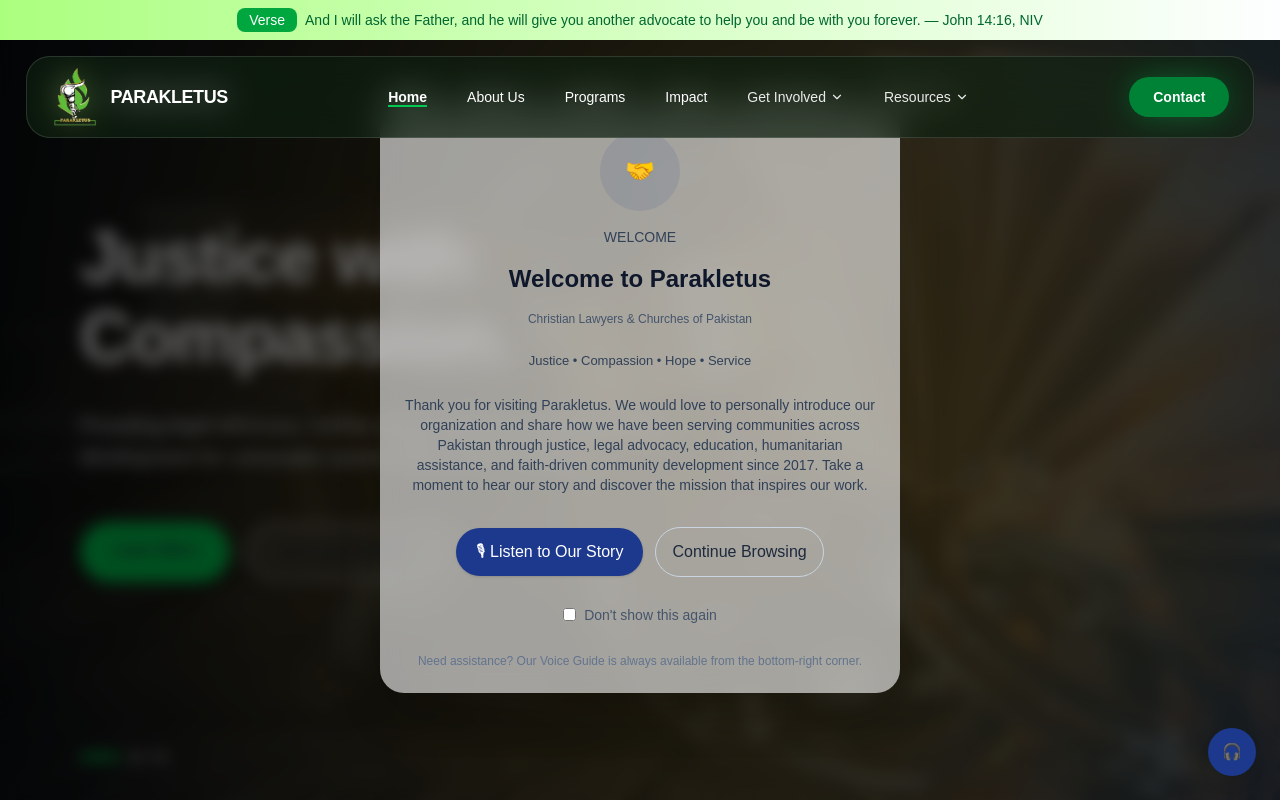
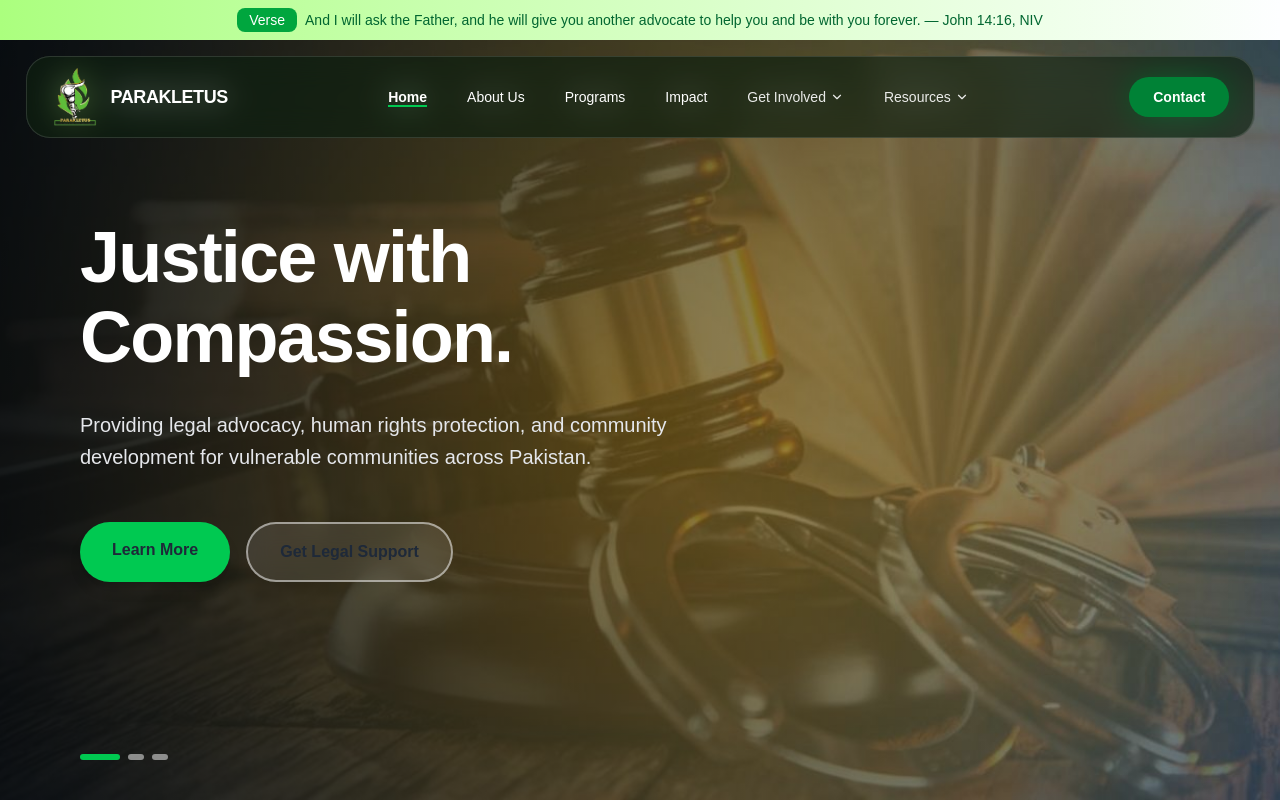
Before and after one commit to jannicaSD/ngo-website, a Next.js app: page / in a window 1280 px wide. Shown: the top 800 px of the page. Built offline with nearby package versions, Linux system fonts and the light colour scheme.

Commit message:
material changes

```diff
--- a/src/component/VoiceGuide.tsx
+++ b/src/component/VoiceGuide.tsx
@@ -1,120 +1,120 @@
-"use client";
+// "use client";
 
-import { useEffect, useRef, useState } from "react";
-import VoicePlayer from "./VoicePlayer";
+// import { useEffect, useRef, useState } from "react";
+// import VoicePlayer from "./VoicePlayer";
 
-export default function VoiceGuide() {
-  const [show, setShow] = useState(false);
-  const [playerOpen, setPlayerOpen] = useState(false);
-  const [dontShow, setDontShow] = useState(false);
-  const [suppressedForever, setSuppressedForever] = useState(false);
-  const timerRef = useRef<number | null>(null);
+// export default function VoiceGuide() {
+//   const [show, setShow] = useState(false);
+//   const [playerOpen, setPlayerOpen] = useState(false);
+//   const [dontShow, setDontShow] = useState(false);
+//   const [suppressedForever, setSuppressedForever] = useState(false);
+//   const timerRef = useRef<number | null>(null);
 
-  useEffect(() => {
-    try {
-      // allow forcing the guide via URL param for testing: ?vg=1
-      const params = new URLSearchParams(window.location.search);
-      if (params.get("vg") === "1") {
-        // show quickly for testing
-        timerRef.current = window.setTimeout(() => setShow(true), 200);
-        return () => { if (timerRef.current) clearTimeout(timerRef.current); };
-      }
-      const suppressed = localStorage.getItem("voiceGuideSuppressUntil");
-      const suppressForever = localStorage.getItem("voiceGuideSuppressForever");
-      const seen = localStorage.getItem("voiceGuideSeen");
-      const now = Date.now();
-      if (suppressForever) {
-        setSuppressedForever(true);
-        return;
-      }
-      if (suppressed && Number(suppressed) > now) return; // suppressed for 30 days
-      if (seen) return; // already shown
+//   useEffect(() => {
+//     try {
+//       // allow forcing the guide via URL param for testing: ?vg=1
+//       const params = new URLSearchParams(window.location.search);
+//       if (params.get("vg") === "1") {
+//         // show quickly for testing
+//         timerRef.current = window.setTimeout(() => setShow(true), 200);
+//         return () => { if (timerRef.current) clearTimeout(timerRef.current); };
+//       }
+//       const suppressed = localStorage.getItem("voiceGuideSuppressUntil");
+//       const suppressForever = localStorage.getItem("voiceGuideSuppressForever");
+//       const seen = localStorage.getItem("voiceGuideSeen");
+//       const now = Date.now();
+//       if (suppressForever) {
+//         setSuppressedForever(true);
+//         return;
+//       }
+//       if (suppressed && Number(suppressed) > now) return; // suppressed for 30 days
+//       if (seen) return; // already shown
 
-      // wait until 5s after load
-      timerRef.current = window.setTimeout(() => setShow(true), 5000);
-      return () => { if (timerRef.current) clearTimeout(timerRef.current); };
-    } catch (e) {
-      // ignore storage errors
-    }
-  }, []);
+//       // wait until 5s after load
+//       timerRef.current = window.setTimeout(() => setShow(true), 5000);
+//       return () => { if (timerRef.current) clearTimeout(timerRef.current); };
+//     } catch (e) {
+//       // ignore storage errors
+//     }
+//   }, []);
 
-  useEffect(() => {
-    if (!show) return;
-    // mark seen so it won't auto-show again
-    try { localStorage.setItem("voiceGuideSeen", "1"); } catch {}
-  }, [show]);
+//   useEffect(() => {
+//     if (!show) return;
+//     // mark seen so it won't auto-show again
+//     try { localStorage.setItem("voiceGuideSeen", "1"); } catch {}
+//   }, [show]);
 
-  const close = (suppressFor30Days = false) => {
-    setShow(false);
-    if (suppressFor30Days) {
-      const until = Date.now() + 30 * 24 * 60 * 60 * 1000;
-      try { localStorage.setItem("voiceGuideSuppressUntil", String(until)); } catch {}
-    }
-    if (dontShow) {
-      // user chose persistent prefererence via checkbox
-      try { localStorage.setItem("voiceGuideSuppressForever", "1"); setSuppressedForever(true); } catch {}
-    }
-  };
+//   const close = (suppressFor30Days = false) => {
+//     setShow(false);
+//     if (suppressFor30Days) {
+//       const until = Date.now() + 30 * 24 * 60 * 60 * 1000;
+//       try { localStorage.setItem("voiceGuideSuppressUntil", String(until)); } catch {}
+//     }
+//     if (dontShow) {
+//       // user chose persistent prefererence via checkbox
+//       try { localStorage.setItem("voiceGuideSuppressForever", "1"); setSuppressedForever(true); } catch {}
+//     }
+//   };
 
-  const openPlayer = () => {
-    setShow(false);
-    setPlayerOpen(true);
-  };
+//   const openPlayer = () => {
+//     setShow(false);
+//     setPlayerOpen(true);
+//   };
 
-  // keyboard accessibility: ESC closes
-  useEffect(() => {
-    const onKey = (e: KeyboardEvent) => {
-      if (e.key === "Escape") setShow(false);
-    };
-    window.addEventListener("keydown", onKey);
-    return () => window.removeEventListener("keydown", onKey);
-  }, []);
+//   // keyboard accessibility: ESC closes
+//   useEffect(() => {
+//     const onKey = (e: KeyboardEvent) => {
+//       if (e.key === "Escape") setShow(false);
+//     };
+//     window.addEventListener("keydown", onKey);
+//     return () => window.removeEventListener("keydown", onKey);
+//   }, []);
 
-  return (
-    <>
-      {show && (
-        <div className="fixed inset-0 z-40 flex items-center justify-center">
-          <div className="absolute inset-0 bg-black/60 backdrop-blur-sm transition-opacity duration-400" aria-hidden />
+//   return (
+//     <>
+//       {show && (
+//         <div className="fixed inset-0 z-40 flex items-center justify-center">
+//           <div className="absolute inset-0 bg-black/60 backdrop-blur-sm transition-opacity duration-400" aria-hidden />
 
-          <div role="dialog" aria-modal="true" aria-labelledby="vg-heading" className="relative z-50 max-w-[520px] w-full mx-4 rounded-[24px] bg-white/60 backdrop-blur-md shadow-2xl p-6 text-slate-900" style={{transition: 'transform 500ms ease, opacity 500ms ease', transform: 'scale(1)', opacity: 1}}>
-            <div className="flex flex-col items-center text-center gap-4">
-              <div className="w-20 h-20 rounded-full bg-blue-900/10 flex items-center justify-center text-blue-900 text-2xl">🤝</div>
-              <div className="text-sm text-slate-700 uppercase">Welcome</div>
-              <h2 id="vg-heading" className="text-2xl font-extrabold">Welcome to Parakletus</h2>
-              <div className="text-xs text-slate-600">Christian Lawyers &amp; Churches of Pakistan</div>
-              <div className="text-[13px] text-slate-700 mt-2">Justice • Compassion • Hope • Service</div>
+//           <div role="dialog" aria-modal="true" aria-labelledby="vg-heading" className="relative z-50 max-w-[520px] w-full mx-4 rounded-[24px] bg-white/60 backdrop-blur-md shadow-2xl p-6 text-slate-900" style={{transition: 'transform 500ms ease, opacity 500ms ease', transform: 'scale(1)', opacity: 1}}>
+//             <div className="flex flex-col items-center text-center gap-4">
+//               <div className="w-20 h-20 rounded-full bg-blue-900/10 flex items-center justify-center text-blue-900 text-2xl">🤝</div>
+//               <div className="text-sm text-slate-700 uppercase">Welcome</div>
+//               <h2 id="vg-heading" className="text-2xl font-extrabold">Welcome to Parakletus</h2>
+//               <div className="text-xs text-slate-600">Christian Lawyers &amp; Churches of Pakistan</div>
+//               <div className="text-[13px] text-slate-700 mt-2">Justice • Compassion • Hope • Service</div>
 
-              <p className="text-sm text-slate-700 mt-2">Thank you for visiting Parakletus. We would love to personally introduce our organization and share how we have been serving communities across Pakistan through justice, legal advocacy, education, humanitarian assistance, and faith-driven community development since 2017. Take a moment to hear our story and discover the mission that inspires our work.</p>
+//               <p className="text-sm text-slate-700 mt-2">Thank you for visiting Parakletus. We would love to personally introduce our organization and share how we have been serving communities across Pakistan through justice, legal advocacy, education, humanitarian assistance, and faith-driven community development since 2017. Take a moment to hear our story and discover the mission that inspires our work.</p>
 
-              <div className="flex items-center gap-3 mt-4">
-                <button onClick={openPlayer} className="flex items-center gap-2 bg-blue-900 text-white px-5 py-3 rounded-full shadow hover:scale-105 transition">
-                  <span>🎙 Listen to Our Story</span>
-                </button>
-                <button onClick={() => close(false)} className="px-4 py-3 rounded-full border border-slate-300 text-slate-800">Continue Browsing</button>
-              </div>
+//               <div className="flex items-center gap-3 mt-4">
+//                 <button onClick={openPlayer} className="flex items-center gap-2 bg-blue-900 text-white px-5 py-3 rounded-full shadow hover:scale-105 transition">
+//                   <span>🎙 Listen to Our Story</span>
+//                 </button>
+//                 <button onClick={() => close(false)} className="px-4 py-3 rounded-full border border-slate-300 text-slate-800">Continue Browsing</button>
+//               </div>
 
-              <label className="mt-3 text-sm text-slate-600 flex items-center gap-2"><input aria-label="Don't show again" type="checkbox" checked={dontShow} onChange={(e)=>setDontShow(e.target.checked)} className="accent-blue-800"/> Don't show this again</label>
+//               <label className="mt-3 text-sm text-slate-600 flex items-center gap-2"><input aria-label="Don't show again" type="checkbox" checked={dontShow} onChange={(e)=>setDontShow(e.target.checked)} className="accent-blue-800"/> Don't show this again</label>
 
-              <div className="text-xs text-slate-500 mt-3">Need assistance? Our Voice Guide is always available from the bottom-right corner.</div>
-            </div>
-          </div>
-        </div>
-      )}
+//               <div className="text-xs text-slate-500 mt-3">Need assistance? Our Voice Guide is always available from the bottom-right corner.</div>
+//             </div>
+//           </div>
+//         </div>
+//       )}
 
-      {playerOpen && (
-        <VoicePlayer src="voice.mp3" autoPlay onClose={() => setPlayerOpen(false)} />
-      )}
+//       {playerOpen && (
+//         <VoicePlayer src="voice.mp3" autoPlay onClose={() => setPlayerOpen(false)} />
+//       )}
 
-      {/* Persistent trigger button so visitors can replay the Voice Guide */}
-      <button
-        aria-label="Open Voice Guide"
-        title="Voice Guide"
-        onClick={() => setPlayerOpen(true)}
-        className="fixed bottom-6 right-6 z-50 w-12 h-12 rounded-full bg-blue-900 text-white flex items-center justify-center shadow-lg hover:scale-105 transition"
-      >
-        <span className="sr-only">Open Voice Guide</span>
-        🎧
-      </button>
-    </>
-  );
-}
+//       {/* Persistent trigger button so visitors can replay the Voice Guide */}
+//       <button
+//         aria-label="Open Voice Guide"
+//         title="Voice Guide"
+//         onClick={() => setPlayerOpen(true)}
+//         className="fixed bottom-6 right-6 z-50 w-12 h-12 rounded-full bg-blue-900 text-white flex items-center justify-center shadow-lg hover:scale-105 transition"
+//       >
+//         <span className="sr-only">Open Voice Guide</span>
+//         🎧
+//       </button>
+//     </>
+//   );
+// }
--- a/src/component/VoicePlayer.tsx
+++ b/src/component/VoicePlayer.tsx
@@ -1,69 +1,69 @@
-"use client";
+// "use client";
 
-import { useEffect, useRef, useState } from "react";
+// import { useEffect, useRef, useState } from "react";
 
-type Props = {
-  src: string;
-  onClose?: () => void;
-  autoPlay?: boolean;
-};
+// type Props = {
+//   src: string;
+//   onClose?: () => void;
+//   autoPlay?: boolean;
+// };
 
-export default function VoicePlayer({ src, onClose, autoPlay }: Props) {
-  const audioRef = useRef<HTMLAudioElement | null>(null);
-  const [playing, setPlaying] = useState(false);
-  const [time, setTime] = useState(0);
+// export default function VoicePlayer({ src, onClose, autoPlay }: Props) {
+//   const audioRef = useRef<HTMLAudioElement | null>(null);
+//   const [playing, setPlaying] = useState(false);
+//   const [time, setTime] = useState(0);
 
-  useEffect(() => {
-    const a = new Audio(src);
-    a.preload = "auto";
-    audioRef.current = a;
+//   useEffect(() => {
+//     const a = new Audio(src);
+//     a.preload = "auto";
+//     audioRef.current = a;
 
-    const onPlay = () => setPlaying(true);
-    const onPause = () => setPlaying(false);
-    const onTime = () => setTime(a.currentTime || 0);
+//     const onPlay = () => setPlaying(true);
+//     const onPause = () => setPlaying(false);
+//     const onTime = () => setTime(a.currentTime || 0);
 
-    a.addEventListener("play", onPlay);
-    a.addEventListener("pause", onPause);
-    a.addEventListener("timeupdate", onTime);
+//     a.addEventListener("play", onPlay);
+//     a.addEventListener("pause", onPause);
+//     a.addEventListener("timeupdate", onTime);
 
-    if (autoPlay) a.play().catch(() => {});
+//     if (autoPlay) a.play().catch(() => {});
 
-    return () => {
-      a.pause();
-      a.removeEventListener("play", onPlay);
-      a.removeEventListener("pause", onPause);
-      a.removeEventListener("timeupdate", onTime);
-    };
-  }, [src, autoPlay]);
+//     return () => {
+//       a.pause();
+//       a.removeEventListener("play", onPlay);
+//       a.removeEventListener("pause", onPause);
+//       a.removeEventListener("timeupdate", onTime);
+//     };
+//   }, [src, autoPlay]);
 
-  const toggle = () => {
-    const a = audioRef.current;
-    if (!a) return;
-    if (playing) a.pause(); else a.play().catch(() => {});
-  };
+//   const toggle = () => {
+//     const a = audioRef.current;
+//     if (!a) return;
+//     if (playing) a.pause(); else a.play().catch(() => {});
+//   };
 
-  const close = () => {
-    const a = audioRef.current;
-    a?.pause();
-    onClose?.();
-  };
+//   const close = () => {
+//     const a = audioRef.current;
+//     a?.pause();
+//     onClose?.();
+//   };
 
-  const format = (s: number) => {
-    const m = Math.floor(s / 60);
-    const sec = Math.floor(s % 60).toString().padStart(2, "0");
-    return `${m}:${sec}`;
-  };
+//   const format = (s: number) => {
+//     const m = Math.floor(s / 60);
+//     const sec = Math.floor(s % 60).toString().padStart(2, "0");
+//     return `${m}:${sec}`;
+//   };
 
-  return (
-    <div className="fixed bottom-6 right-6 z-50 bg-white/90 backdrop-blur rounded-full shadow-lg px-4 py-2 flex items-center gap-3 max-w-xs">
-      <button aria-label={playing ? "Pause" : "Play"} onClick={toggle} className="rounded-full bg-blue-800 text-white w-10 h-10 flex items-center justify-center hover:scale-105 transition">
-        {playing ? "▮▮" : "▶"}
-      </button>
-      <div className="text-sm text-slate-800">
-        <div className="font-semibold">Voice Guide</div>
-        <div className="text-xs">{format(time)}</div>
-      </div>
-      <button aria-label="Close player" onClick={close} className="ml-2 text-slate-600 hover:text-slate-900">✕</button>
-    </div>
-  );
-}
+//   return (
+//     <div className="fixed bottom-6 right-6 z-50 bg-white/90 backdrop-blur rounded-full shadow-lg px-4 py-2 flex items-center gap-3 max-w-xs">
+//       <button aria-label={playing ? "Pause" : "Play"} onClick={toggle} className="rounded-full bg-blue-800 text-white w-10 h-10 flex items-center justify-center hover:scale-105 transition">
+//         {playing ? "▮▮" : "▶"}
+//       </button>
+//       <div className="text-sm text-slate-800">
+//         <div className="font-semibold">Voice Guide</div>
+//         <div className="text-xs">{format(time)}</div>
+//       </div>
+//       <button aria-label="Close player" onClick={close} className="ml-2 text-slate-600 hover:text-slate-900">✕</button>
+//     </div>
+//   );
+// }
--- a/src/pages/index.tsx
+++ b/src/pages/index.tsx
@@ -11,9 +11,9 @@ import WhyChooseUs from "../component/why-chooseus";
 import ImpactSection from "../component/impact";
 import SuccessStories from "../component/sucessstories";
 import LatestNews from "../component/latest-news";
-import Partners from "../component/partner";
+// import Partners from "../component/partner";
 import CTASection from "../component/cat"; // Fixed naming convention
-import VoiceGuide from "../component/VoiceGuide";
+// import VoiceGuide from "../component/VoiceGuide";
 
 export default function Index() {
   return (
@@ -45,13 +45,13 @@ export default function Index() {
       <LatestNews />
 
       {/* 9. Partners & Sponsors */}
-      <Partners />
+      {/* <Partners /> */}
 
       {/* 10. Final CTA Banner */}
       <CTASection />
 
       <Footer />
-      <VoiceGuide />
+      {/* <VoiceGuide /> */}
     </main>
   );
 }
```
